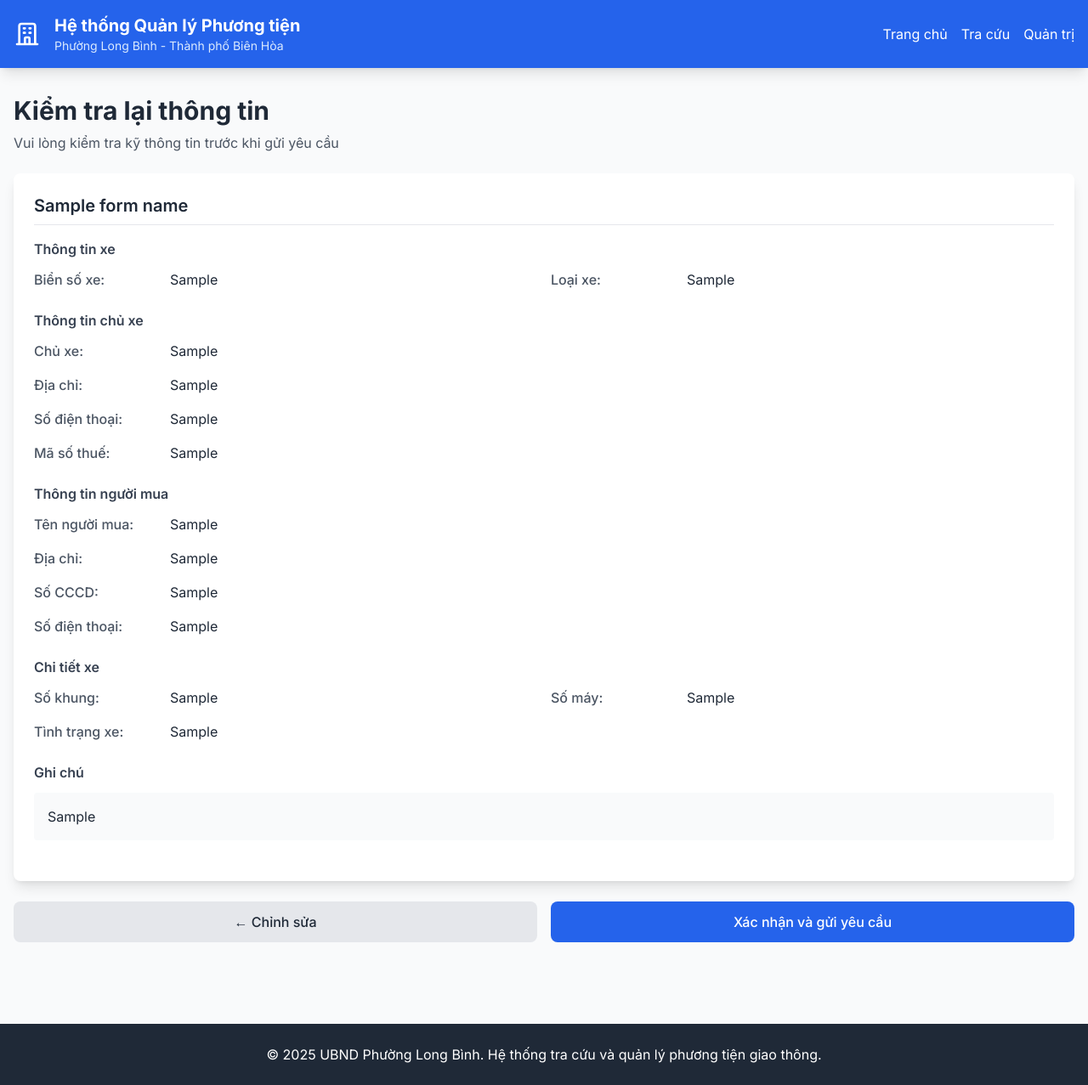
After one commit to gkietle/vehicle-management, a FastAPI app: template app/templates/yeu-cau/review.html in a window 1280 px wide. The commit adds this page. Shown: the whole page at 85% size. Run offline with FastAPI, Linux system fonts and the light colour scheme; the template is opened without the code that fills it: most values are stand-ins (such as "Sample title", 1, 10 or a date in 2020); some libraries are stand-ins or nearby versions.

Commit message:
Add review page and request status lookup features
- Add review page to verify information before form submission
  - Users can review all entered data before confirming
  - Option to edit or confirm submission
- Add request status lookup functionality
  - Users can search by request ID
  - Shows status, processing info, and rejection reasons
- Update form submission flow to go through review page first

🤖 Generated with [Claude Code](https://claude.com/claude-code)

Co-Authored-By: Claude <noreply@anthropic.com>

```diff
--- /dev/null
+++ b/app/templates/yeu-cau/review.html
@@ -0,0 +1,199 @@
+{% extends "base.html" %}
+
+{% block content %}
+<div class="mb-6">
+    <h2 class="text-3xl font-bold text-gray-800">Kiểm tra lại thông tin</h2>
+    <p class="text-gray-600 mt-2">Vui lòng kiểm tra kỹ thông tin trước khi gửi yêu cầu</p>
+</div>
+
+<!-- Review Card -->
+<div class="bg-white rounded-lg shadow-lg p-6 mb-6">
+    <h3 class="text-xl font-semibold text-gray-800 mb-4 border-b pb-2">
+        {{ form_name }}
+    </h3>
+
+    <!-- Vehicle Info Section -->
+    <div class="mb-6">
+        <h4 class="font-semibold text-gray-700 mb-3">Thông tin xe</h4>
+        <div class="grid grid-cols-1 md:grid-cols-2 gap-4">
+            <div class="flex">
+                <span class="font-medium text-gray-600 w-40">Biển số xe:</span>
+                <span class="text-gray-800">{{ bien_so }}</span>
+            </div>
+            {% if loai_xe %}
+            <div class="flex">
+                <span class="font-medium text-gray-600 w-40">Loại xe:</span>
+                <span class="text-gray-800">{{ loai_xe }}</span>
+            </div>
+            {% endif %}
+        </div>
+    </div>
+
+    <!-- Owner Info Section -->
+    {% if chu_xe or dia_chi_chu_xe or so_dien_thoai_chu_xe %}
+    <div class="mb-6">
+        <h4 class="font-semibold text-gray-700 mb-3">Thông tin chủ xe</h4>
+        <div class="grid grid-cols-1 gap-4">
+            {% if chu_xe %}
+            <div class="flex">
+                <span class="font-medium text-gray-600 w-40">Chủ xe:</span>
+                <span class="text-gray-800">{{ chu_xe }}</span>
+            </div>
+            {% endif %}
+            {% if dia_chi_chu_xe %}
+            <div class="flex">
+                <span class="font-medium text-gray-600 w-40">Địa chỉ:</span>
+                <span class="text-gray-800">{{ dia_chi_chu_xe }}</span>
+            </div>
+            {% endif %}
+            {% if so_dien_thoai_chu_xe %}
+            <div class="flex">
+                <span class="font-medium text-gray-600 w-40">Số điện thoại:</span>
+                <span class="text-gray-800">{{ so_dien_thoai_chu_xe }}</span>
+            </div>
+            {% endif %}
+            {% if ma_so_thue_chu_xe %}
+            <div class="flex">
+                <span class="font-medium text-gray-600 w-40">Mã số thuế:</span>
+                <span class="text-gray-800">{{ ma_so_thue_chu_xe }}</span>
+            </div>
+            {% endif %}
+        </div>
+    </div>
+    {% endif %}
+
+    <!-- Buyer Info Section (for transfer forms) -->
+    {% if ten_nguoi_mua %}
+    <div class="mb-6">
+        <h4 class="font-semibold text-gray-700 mb-3">Thông tin người mua</h4>
+        <div class="grid grid-cols-1 gap-4">
+            <div class="flex">
+                <span class="font-medium text-gray-600 w-40">Tên người mua:</span>
+                <span class="text-gray-800">{{ ten_nguoi_mua }}</span>
+            </div>
+            {% if dia_chi_nguoi_mua %}
+            <div class="flex">
+                <span class="font-medium text-gray-600 w-40">Địa chỉ:</span>
+                <span class="text-gray-800">{{ dia_chi_nguoi_mua }}</span>
+            </div>
+            {% endif %}
+            {% if so_cccd_nguoi_mua %}
+            <div class="flex">
+                <span class="font-medium text-gray-600 w-40">Số CCCD:</span>
+                <span class="text-gray-800">{{ so_cccd_nguoi_mua }}</span>
+            </div>
+            {% endif %}
+            {% if so_dien_thoai_nguoi_mua %}
+            <div class="flex">
+                <span class="font-medium text-gray-600 w-40">Số điện thoại:</span>
+                <span class="text-gray-800">{{ so_dien_thoai_nguoi_mua }}</span>
+            </div>
+            {% endif %}
+        </div>
+    </div>
+    {% endif %}
+
+    <!-- Vehicle Details Section -->
+    {% if so_khung or so_may %}
+    <div class="mb-6">
+        <h4 class="font-semibold text-gray-700 mb-3">Chi tiết xe</h4>
+        <div class="grid grid-cols-1 md:grid-cols-2 gap-4">
+            {% if so_khung %}
+            <div class="flex">
+                <span class="font-medium text-gray-600 w-40">Số khung:</span>
+                <span class="text-gray-800">{{ so_khung }}</span>
+            </div>
+            {% endif %}
+            {% if so_may %}
+            <div class="flex">
+                <span class="font-medium text-gray-600 w-40">Số máy:</span>
+                <span class="text-gray-800">{{ so_may }}</span>
+            </div>
+            {% endif %}
+            {% if tinh_trang_xe %}
+            <div class="flex">
+                <span class="font-medium text-gray-600 w-40">Tình trạng xe:</span>
+                <span class="text-gray-800">{{ tinh_trang_xe }}</span>
+            </div>
+            {% endif %}
+        </div>
+    </div>
+    {% endif %}
+
+    <!-- Notes Section -->
+    {% if ghi_chu %}
+    <div class="mb-6">
+        <h4 class="font-semibold text-gray-700 mb-3">Ghi chú</h4>
+        <div class="bg-gray-50 p-4 rounded">
+            <p class="text-gray-800 whitespace-pre-wrap">{{ ghi_chu }}</p>
+        </div>
+    </div>
+    {% endif %}
+</div>
+
+<!-- Action Buttons -->
+<div class="flex gap-4">
+    <button onclick="history.back()"
+            class="flex-1 px-6 py-3 bg-gray-200 text-gray-800 rounded-lg hover:bg-gray-300 font-medium">
+        ← Chỉnh sửa
+    </button>
+    <button onclick="submitRequest()"
+            class="flex-1 px-6 py-3 bg-blue-600 text-white rounded-lg hover:bg-blue-700 font-medium">
+        Xác nhận và gửi yêu cầu
+    </button>
+</div>
+
+<!-- Hidden form to store data -->
+<form id="submitForm" action="/api/request/create" method="POST" style="display: none;">
+    <input type="hidden" name="loai_mau" value="{{ loai_mau }}">
+    <input type="hidden" name="bien_so" value="{{ bien_so }}">
+    <input type="hidden" name="loai_xe" value="{{ loai_xe }}">
+    <input type="hidden" name="chu_xe" value="{{ chu_xe }}">
+    <input type="hidden" name="dia_chi_chu_xe" value="{{ dia_chi_chu_xe }}">
+    <input type="hidden" name="so_dien_thoai_chu_xe" value="{{ so_dien_thoai_chu_xe }}">
+    <input type="hidden" name="ma_so_thue_chu_xe" value="{{ ma_so_thue_chu_xe }}">
+    <input type="hidden" name="ten_nguoi_mua" value="{{ ten_nguoi_mua }}">
+    <input type="hidden" name="dia_chi_nguoi_mua" value="{{ dia_chi_nguoi_mua }}">
+    <input type="hidden" name="so_cccd_nguoi_mua" value="{{ so_cccd_nguoi_mua }}">
+    <input type="hidden" name="so_dien_thoai_nguoi_mua" value="{{ so_dien_thoai_nguoi_mua }}">
+    <input type="hidden" name="so_khung" value="{{ so_khung }}">
+    <input type="hidden" name="so_may" value="{{ so_may }}">
+    <input type="hidden" name="tinh_trang_xe" value="{{ tinh_trang_xe }}">
+    <input type="hidden" name="ghi_chu" value="{{ ghi_chu }}">
+</form>
+
+<script>
+async function submitRequest() {
+    const form = document.getElementById('submitForm');
+    const formData = new FormData(form);
+
+    // Convert FormData to JSON
+    const data = {};
+    formData.forEach((value, key) => {
+        data[key] = value;
+    });
+
+    try {
+        const response = await fetch('/api/request/create', {
+            method: 'POST',
+            headers: {
+                'Content-Type': 'application/json',
+            },
+            body: JSON.stringify(data)
+        });
+
+        const result = await response.json();
+
+        if (result.success) {
+            // Redirect to success page with request ID
+            window.location.href = `/yeu-cau/thanh-cong?request_id=${result.request_id}`;
+        } else {
+            alert('Lỗi: ' + result.message);
+        }
+    } catch (error) {
+        console.error('Error:', error);
+        alert('Có lỗi xảy ra khi gửi yêu cầu');
+    }
+}
+</script>
+{% endblock %}
```
Also changed, not shown: app/routers/public.py (+95 -0 lines), app/templates/tra-cuu-yeu-cau.html (added, +191 -0 lines), app/templates/yeu-cau/form.html (+7 -28 lines).
